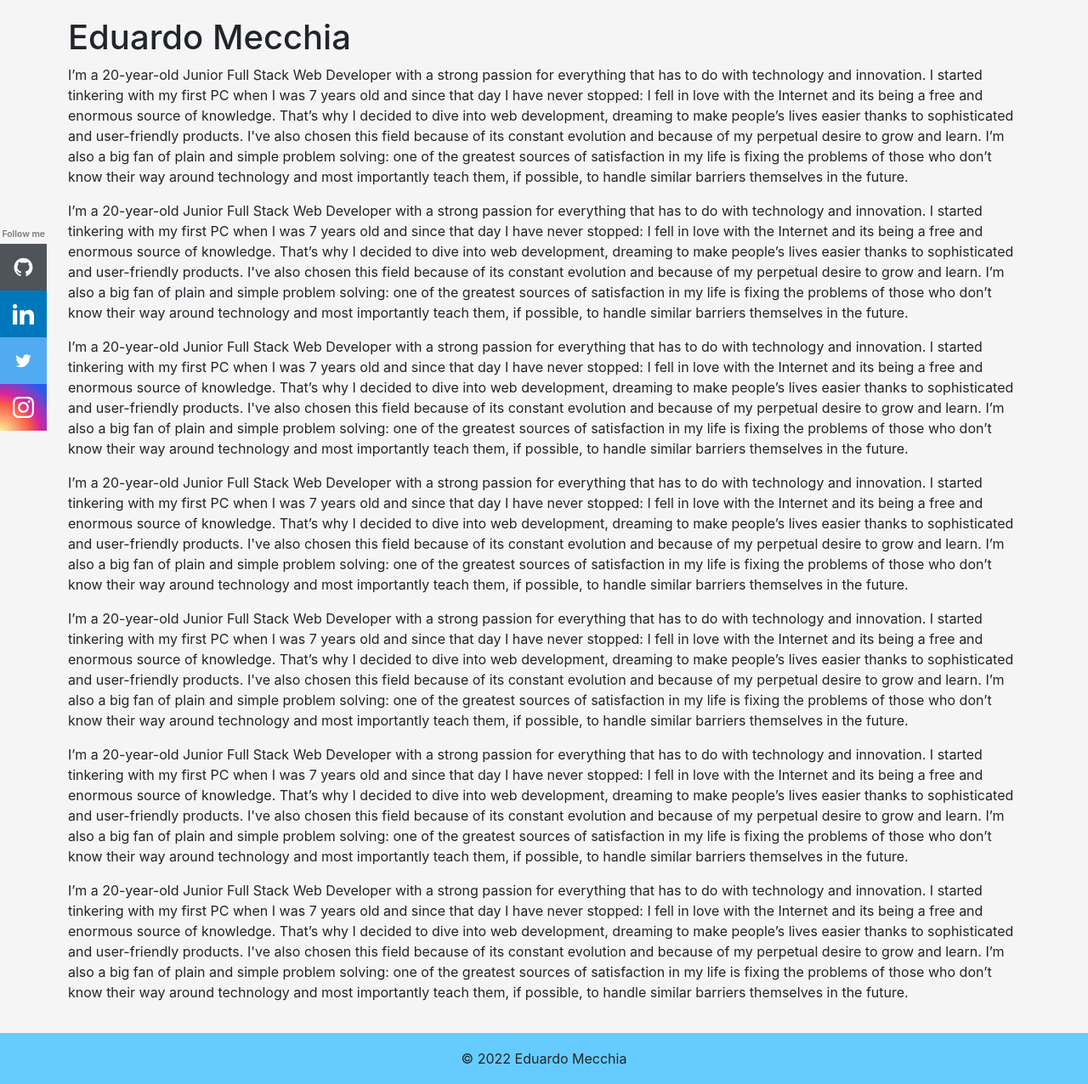
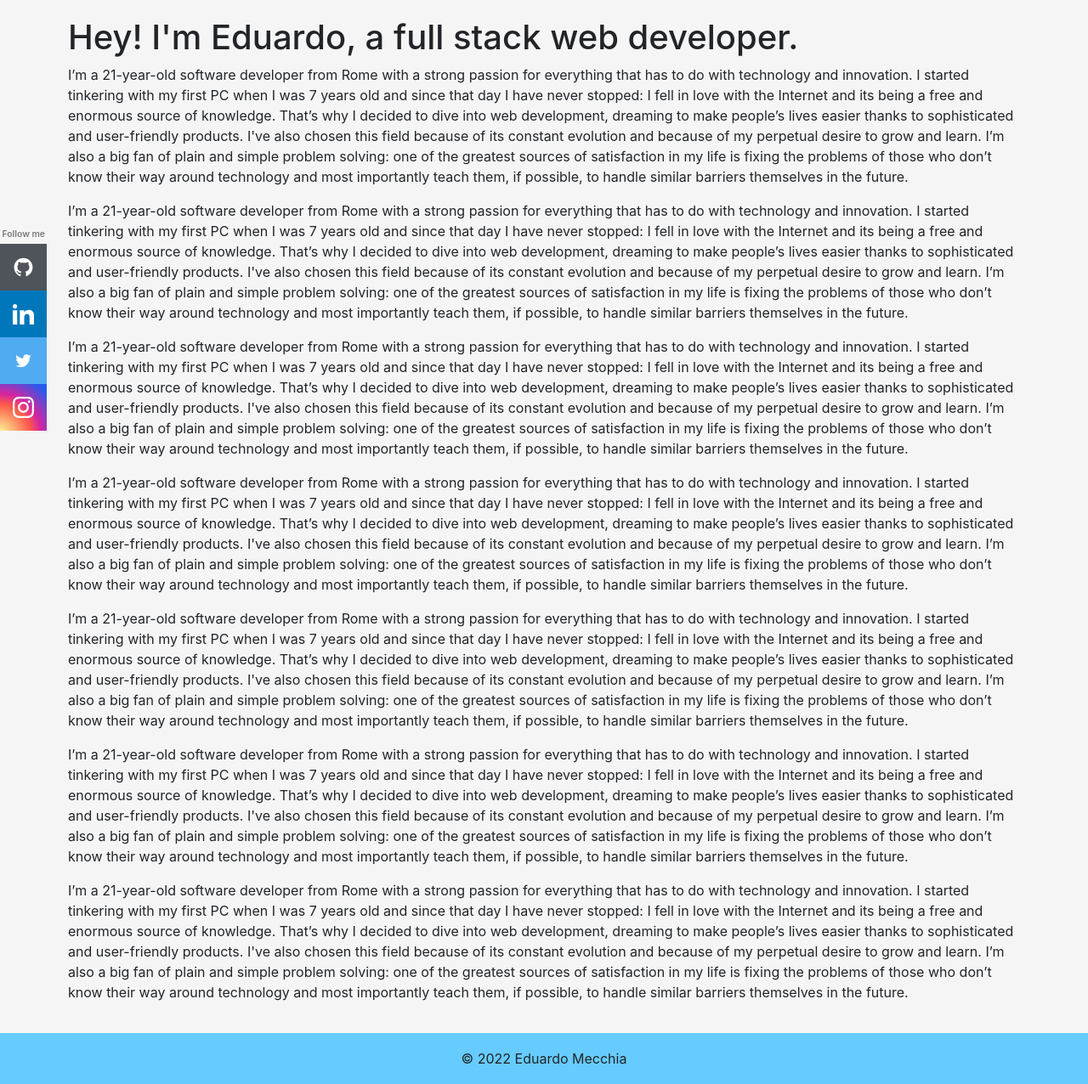
Before and after one commit to eduardomecchia/nuxt-portfolio, a Nuxt app: page / in a window 1280 px wide. Shown: the whole page at 85% size. Built offline with nearby package versions, Linux system fonts and the light colour scheme.

Commit message:
Tweak text of heading and paragraphs

```diff
--- a/pages/index.vue
+++ b/pages/index.vue
@@ -34,38 +34,38 @@
 
     <!-- Content -->
     <main class="home">
-      <h1>Eduardo Mecchia</h1>
-      <p>I’m a 20-year-old Junior Full Stack Web Developer with a strong passion for everything that has to do with technology and innovation.
+      <h1>Hey! I'm Eduardo, a full stack web developer.</h1>
+      <p>I’m a 21-year-old software developer from Rome with a strong passion for everything that has to do with technology and innovation.
         I started tinkering with my first PC when I was 7 years old and since that day I have never stopped: I fell in love with the Internet and its being a free and enormous source of knowledge.
         That’s why I decided to dive into web development, dreaming to make people’s lives easier thanks to sophisticated and user-friendly products. I've also chosen this field because of its constant evolution and because of my perpetual desire to grow and learn.
         I’m also a big fan of plain and simple problem solving: one of the greatest sources of satisfaction in my life is fixing the problems of those who don’t know their way around technology and most importantly teach them, if possible, to handle similar barriers themselves in the future.</p>
 
-        <p>I’m a 20-year-old Junior Full Stack Web Developer with a strong passion for everything that has to do with technology and innovation.
+        <p>I’m a 21-year-old software developer from Rome with a strong passion for everything that has to do with technology and innovation.
         I started tinkering with my first PC when I was 7 years old and since that day I have never stopped: I fell in love with the Internet and its being a free and enormous source of knowledge.
         That’s why I decided to dive into web development, dreaming to make people’s lives easier thanks to sophisticated and user-friendly products. I've also chosen this field because of its constant evolution and because of my perpetual desire to grow and learn.
         I’m also a big fan of plain and simple problem solving: one of the greatest sources of satisfaction in my life is fixing the problems of those who don’t know their way around technology and most importantly teach them, if possible, to handle similar barriers themselves in the future.</p>
 
-        <p>I’m a 20-year-old Junior Full Stack Web Developer with a strong passion for everything that has to do with technology and innovation.
+        <p>I’m a 21-year-old software developer from Rome with a strong passion for everything that has to do with technology and innovation.
         I started tinkering with my first PC when I was 7 years old and since that day I have never stopped: I fell in love with the Internet and its being a free and enormous source of knowledge.
         That’s why I decided to dive into web development, dreaming to make people’s lives easier thanks to sophisticated and user-friendly products. I've also chosen this field because of its constant evolution and because of my perpetual desire to grow and learn.
         I’m also a big fan of plain and simple problem solving: one of the greatest sources of satisfaction in my life is fixing the problems of those who don’t know their way around technology and most importantly teach them, if possible, to handle similar barriers themselves in the future.</p>
 
-        <p>I’m a 20-year-old Junior Full Stack Web Developer with a strong passion for everything that has to do with technology and innovation.
+        <p>I’m a 21-year-old software developer from Rome with a strong passion for everything that has to do with technology and innovation.
         I started tinkering with my first PC when I was 7 years old and since that day I have never stopped: I fell in love with the Internet and its being a free and enormous source of knowledge.
         That’s why I decided to dive into web development, dreaming to make people’s lives easier thanks to sophisticated and user-friendly products. I've also chosen this field because of its constant evolution and because of my perpetual desire to grow and learn.
         I’m also a big fan of plain and simple problem solving: one of the greatest sources of satisfaction in my life is fixing the problems of those who don’t know their way around technology and most importantly teach them, if possible, to handle similar barriers themselves in the future.</p>
 
-        <p>I’m a 20-year-old Junior Full Stack Web Developer with a strong passion for everything that has to do with technology and innovation.
+        <p>I’m a 21-year-old software developer from Rome with a strong passion for everything that has to do with technology and innovation.
         I started tinkering with my first PC when I was 7 years old and since that day I have never stopped: I fell in love with the Internet and its being a free and enormous source of knowledge.
         That’s why I decided to dive into web development, dreaming to make people’s lives easier thanks to sophisticated and user-friendly products. I've also chosen this field because of its constant evolution and because of my perpetual desire to grow and learn.
         I’m also a big fan of plain and simple problem solving: one of the greatest sources of satisfaction in my life is fixing the problems of those who don’t know their way around technology and most importantly teach them, if possible, to handle similar barriers themselves in the future.</p>
 
-        <p>I’m a 20-year-old Junior Full Stack Web Developer with a strong passion for everything that has to do with technology and innovation.
+        <p>I’m a 21-year-old software developer from Rome with a strong passion for everything that has to do with technology and innovation.
         I started tinkering with my first PC when I was 7 years old and since that day I have never stopped: I fell in love with the Internet and its being a free and enormous source of knowledge.
         That’s why I decided to dive into web development, dreaming to make people’s lives easier thanks to sophisticated and user-friendly products. I've also chosen this field because of its constant evolution and because of my perpetual desire to grow and learn.
         I’m also a big fan of plain and simple problem solving: one of the greatest sources of satisfaction in my life is fixing the problems of those who don’t know their way around technology and most importantly teach them, if possible, to handle similar barriers themselves in the future.</p>
 
-        <p>I’m a 20-year-old Junior Full Stack Web Developer with a strong passion for everything that has to do with technology and innovation.
+        <p>I’m a 21-year-old software developer from Rome with a strong passion for everything that has to do with technology and innovation.
         I started tinkering with my first PC when I was 7 years old and since that day I have never stopped: I fell in love with the Internet and its being a free and enormous source of knowledge.
         That’s why I decided to dive into web development, dreaming to make people’s lives easier thanks to sophisticated and user-friendly products. I've also chosen this field because of its constant evolution and because of my perpetual desire to grow and learn.
         I’m also a big fan of plain and simple problem solving: one of the greatest sources of satisfaction in my life is fixing the problems of those who don’t know their way around technology and most importantly teach them, if possible, to handle similar barriers themselves in the future.</p>
```
